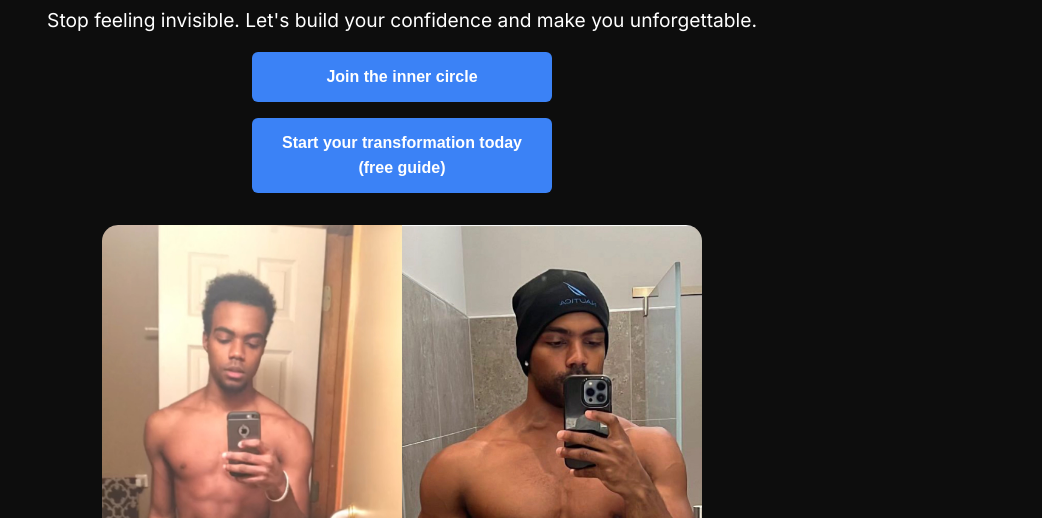
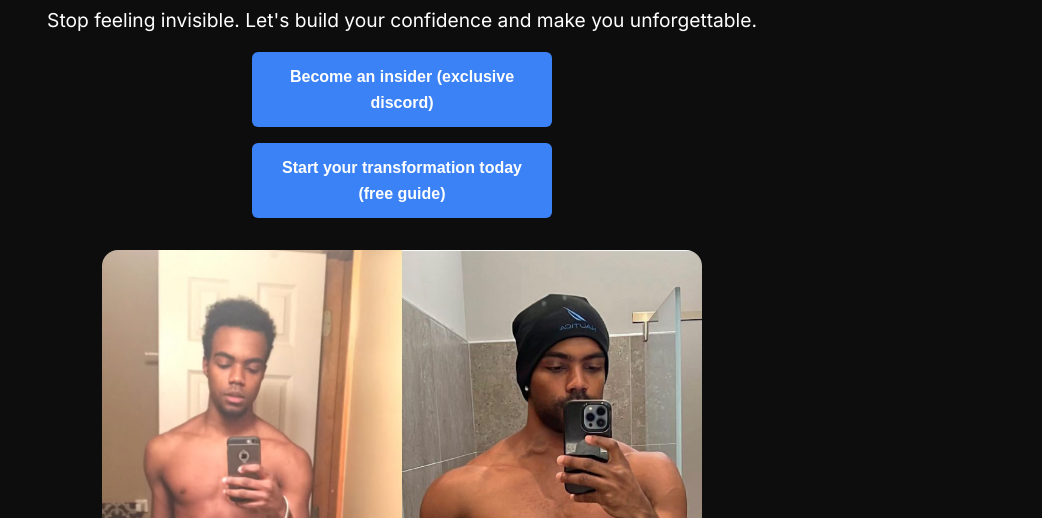
Before and after one commit to seanbookerjunior/seanbookerjunior.github.io, a plain HTML site: page index.html in a window 1280 px wide. Shown: the part 282-800 px from the top of the page, without its empty margins (238-1280 px from the left). Drawn offline with Linux system fonts and the light colour scheme.

Commit message:
restructure

```diff
--- a/index.html
+++ b/index.html
@@ -311,7 +311,7 @@ header .call-steps li::before {
     <h1>ELVYN</h1>
     <p>Stop feeling invisible. Let's build your confidence and make you unforgettable.</p>
     <a href="https://whop.com/elvyn-c33a/insider-tier-1-discord/" target="_blank" class="book-now" style="margin-top: 1rem;">
-          Join the inner circle
+          Become an insider (exclusive discord)
     </a>
     <a href="https://whop.com/elvyn-c33a/the-elvyn-mindset/" target="_blank" class="book-now" style="margin-top: 1rem;">
       Start your transformation today (free guide)
```
